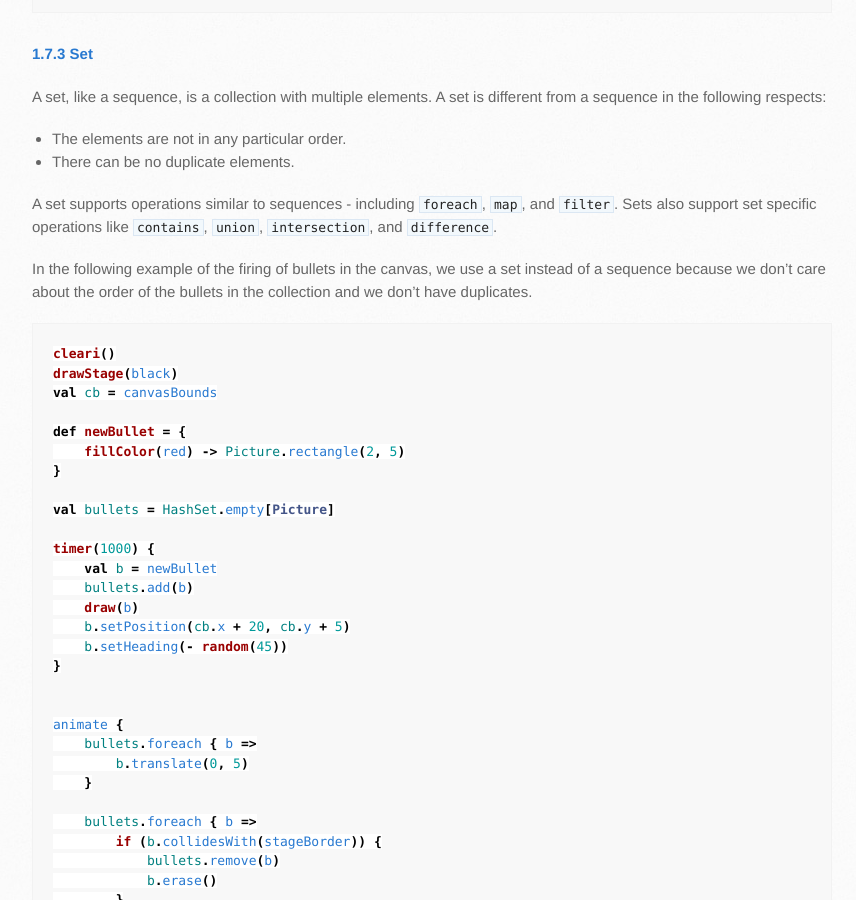
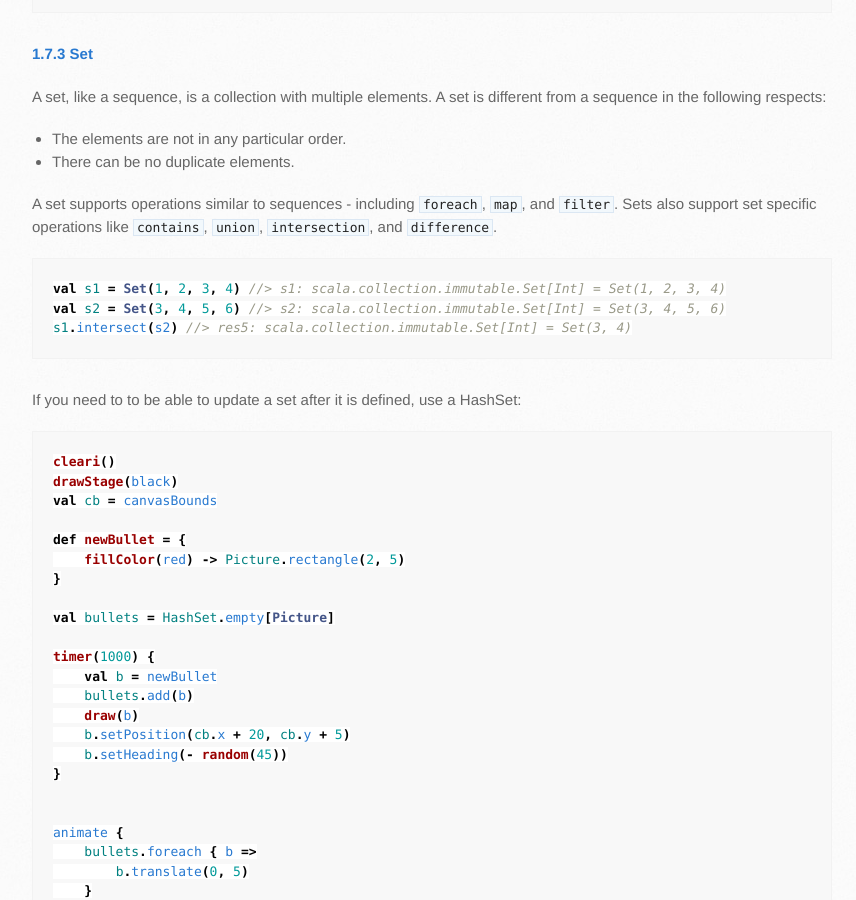
Before and after one commit to kojodoc/kojodoc.github.io, a Jekyll site: the page built from reference/scala.md, in a window 1280 px wide and 900 px high, scrolled down 9582 px. Shown: the whole window, without its empty margins (138-994 px from the left). Built offline with Jekyll 4.4.1, drawn with Linux system fonts in a browser that asks for light colours; our own code applies the rules of GitHub Pages for plain Markdown files; the repository's description, which GitHub fills in, is left out.

Commit message:
Tweak sets.

````diff
--- a/reference/scala.md
+++ b/reference/scala.md
@@ -443,7 +443,13 @@ A set, like a sequence, is a collection with multiple elements. A set is differe
 
 A set supports operations similar to sequences - including `foreach`, `map`, and `filter`. Sets also support set specific operations like `contains`, `union`, `intersection`, and `difference`.
 
-In the following example of the firing of bullets in the canvas, we use a set instead of a sequence because we don't care about the order of the bullets in the collection and we don't have duplicates.
+```scala
+val s1 = Set(1, 2, 3, 4) //> s1: scala.collection.immutable.Set[Int] = Set(1, 2, 3, 4)
+val s2 = Set(3, 4, 5, 6) //> s2: scala.collection.immutable.Set[Int] = Set(3, 4, 5, 6)
+s1.intersect(s2) //> res5: scala.collection.immutable.Set[Int] = Set(3, 4)
+```
+
+If you need to to be able to update a set after it is defined, use a HashSet:
 
 ```scala
 cleari()
````
